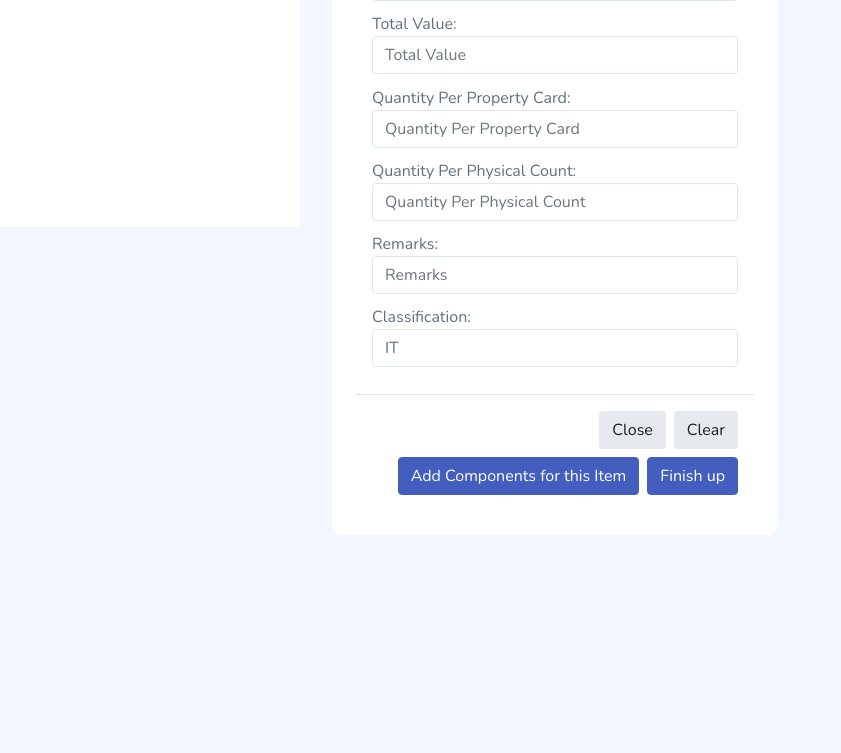
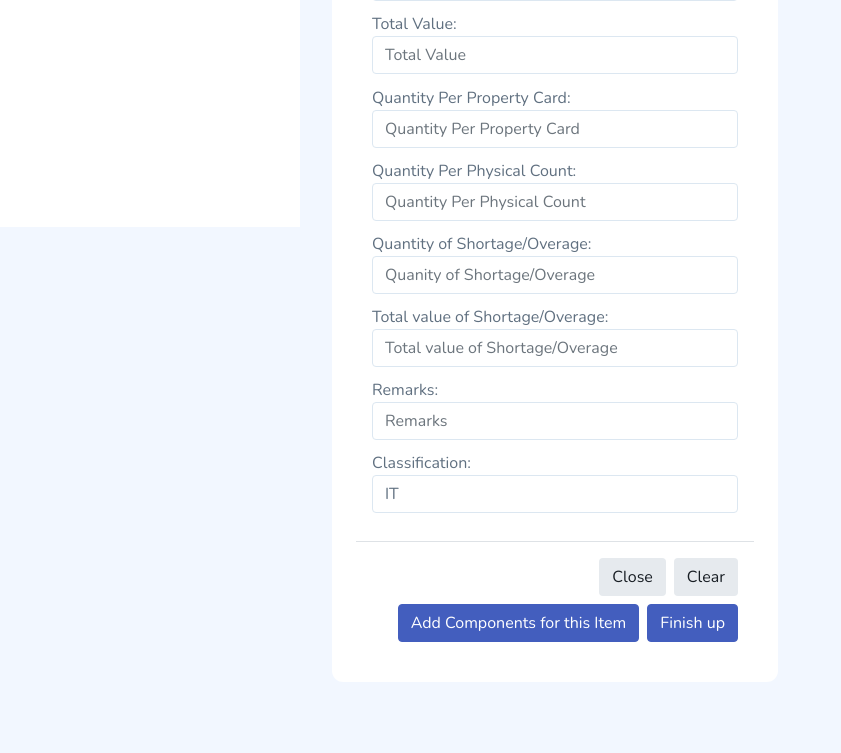
Before and after one commit to Mendrixxx/InventorySystem, a PHP site: page /add.php in a window 1280 px wide. Shown: the part 573-1326 px from the top of the page, without its empty margins (0-841 px from the left). Before the commit the page ends 1108 px from the top, so only its background shows below. Run offline with PHP 8.4, Linux system fonts and the light colour scheme; some libraries are stand-ins or nearby versions.

Commit message:
edit add.php

```diff
--- a/add.php
+++ b/add.php
@@ -121,7 +121,13 @@
                                                                     <label>Quantity Per Physical Count: </label>
                                                                     <div class="form-group">
                                                                         <input name="qPhysCount" type="number"  placeholder="Quantity Per Physical Count" class="form-control" Required>
-
+                                                                    </div>
+                                                                    <label>Quantity of Shortage/Overage: </label>
+                                                                    <div class="form-group">
+                                                                        <input name="qSO" type="number"  placeholder="Quanity of Shortage/Overage" class="form-control" Required>
+                                                                    </div> <label>Total value of Shortage/Overage: </label>
+                                                                    <div class="form-group">
+                                                                        <input name="qPhysCount" type="number"  placeholder="Total value of Shortage/Overage" class="form-control" Required>
                                                                     </div>
                                                                     <label>Remarks: </label>
                                                                     <div class="form-group">
```
